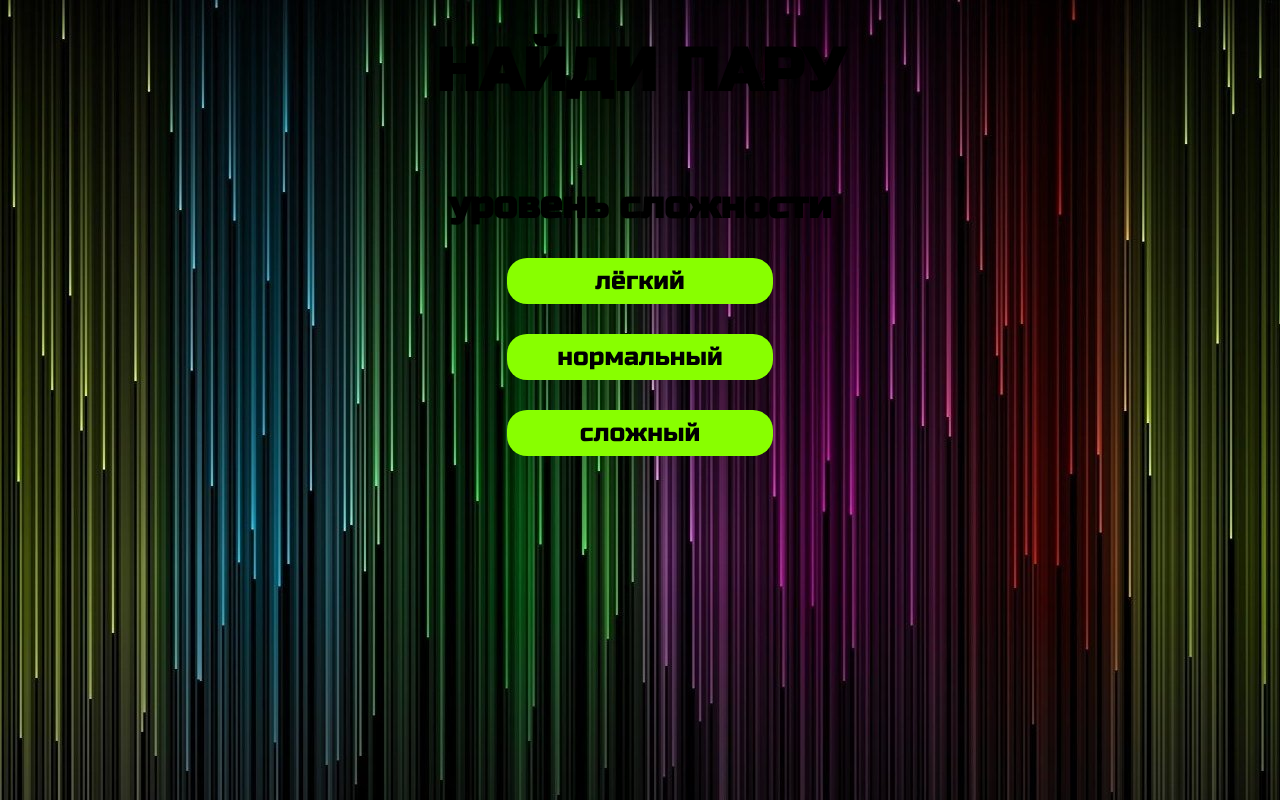
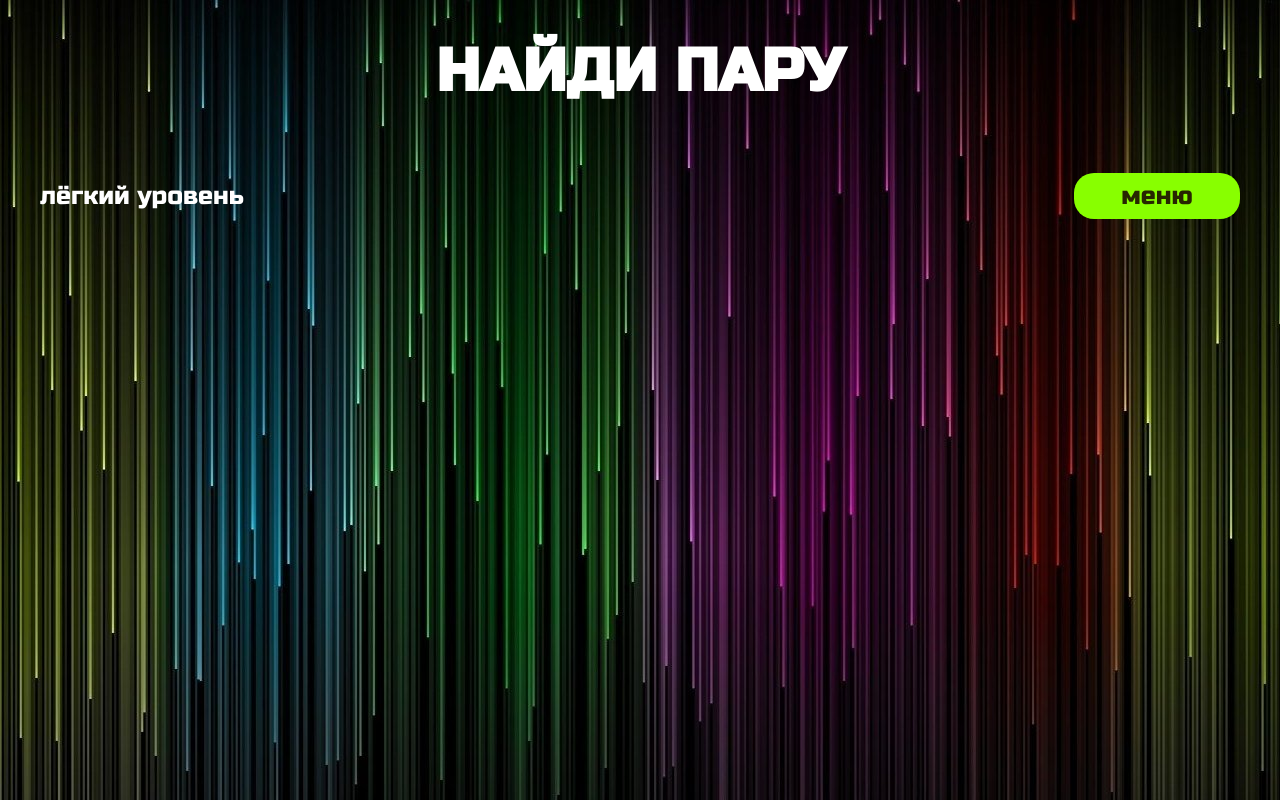
Before and after one commit to mareonett/cardGame-smeshariki, a plain HTML site: page Game/index.html in a window 1280 px wide. Both pictures are taken after a click on the element "лёгкий". Drawn offline with Linux system fonts and the light colour scheme.

Commit message:
Add files via upload

```diff
--- a/Game/createField.js
+++ b/Game/createField.js
@@ -1,3 +1,32 @@
+import { createMenu } from "./createMenu.js";
+
 export const createField = (lvl) => {
+
+	const main = document.querySelector("main");
+	main.classList.add("null");
+
+
 	console.log(lvl);
+	let lvlText
+
+	switch (lvl) {
+		case 8:
+			lvlText = "лёгкий уровень";
+			break;
+		case 12:
+			lvlText = "нормальный уровень";
+			break;
+		case 16:
+			lvlText = "сложный уровень";
+			break;
+	}
+	const game = document.querySelector(".game");
+	game.style.display = "block";
+	const level = game.querySelector(".lvl")
+	level.textContent = lvlText;
+
+	const menu = game.querySelector(".btn");
+	menu.addEventListener('click', () => {
+		createMenu();
+	})
 }
--- a/Game/createMenu.js
+++ b/Game/createMenu.js
@@ -1,6 +1,11 @@
 import { createField } from "./createField.js";
 
 export const createMenu = () => {
+	const main = document.querySelector("main");
+	main.classList.remove("null");
+
+	const game = document.querySelector(".game");
+	game.style.display = "none";
 	const menu = document.querySelector(".menu");
 	menu.style.display = "block";
 
@@ -10,12 +15,15 @@ export const createMenu = () => {
 			console.log(el.textContent);
 			switch (el.textContent) {
 				case "лёгкий":
+					menu.style.display = "none";
 					createField(8);
 					break;
 				case "нормальный":
+					menu.style.display = "none";
 					createField(12);
 					break;
 				case "сложный":
+					menu.style.display = "none";
 					createField(16);
 					break;
 			}
--- a/Game/index.html
+++ b/Game/index.html
@@ -19,7 +19,20 @@
 			<div class="btn">нормальный</div>
 			<div class="btn">сложный</div>
 		</div>
+		<div class="game">
+			<div class="game-header">
+				<div class="lvl">
+
+				</div>
+				<div class="btn reset">
+					меню
+				</div>
+			</div>
+		</div>
+
 	</main>
+
+
 
 </body>
 <script type="module" src="./index.js"></script>
--- a/Game/style.css
+++ b/Game/style.css
@@ -9,6 +9,7 @@
 body {
 	text-align: center;
 	background-image: url(./fon.jpg);
+	color: white;
 
 }
 
@@ -31,7 +32,7 @@ main {
 
 .btn {
 	background-color: rgb(136, 255, 0);
-	color: rgb(0, 0, 0);
+	color: rgb(39, 38, 0);
 	margin: 30px auto;
 	padding: 8px;
 	width: 250px;
@@ -42,4 +43,23 @@ main {
 
 .btn:hover {
 	scale: 1.1;
+	transition: 0.2s;
 }
+
+.game-header {
+	display: flex;
+	align-items: center;
+}
+
+.reset {
+	width: 150px;
+}
+
+.lvl {
+	flex-grow: 1;
+	text-align: left;
+}
+
+.null {
+	padding-top: 0;
+}
```
